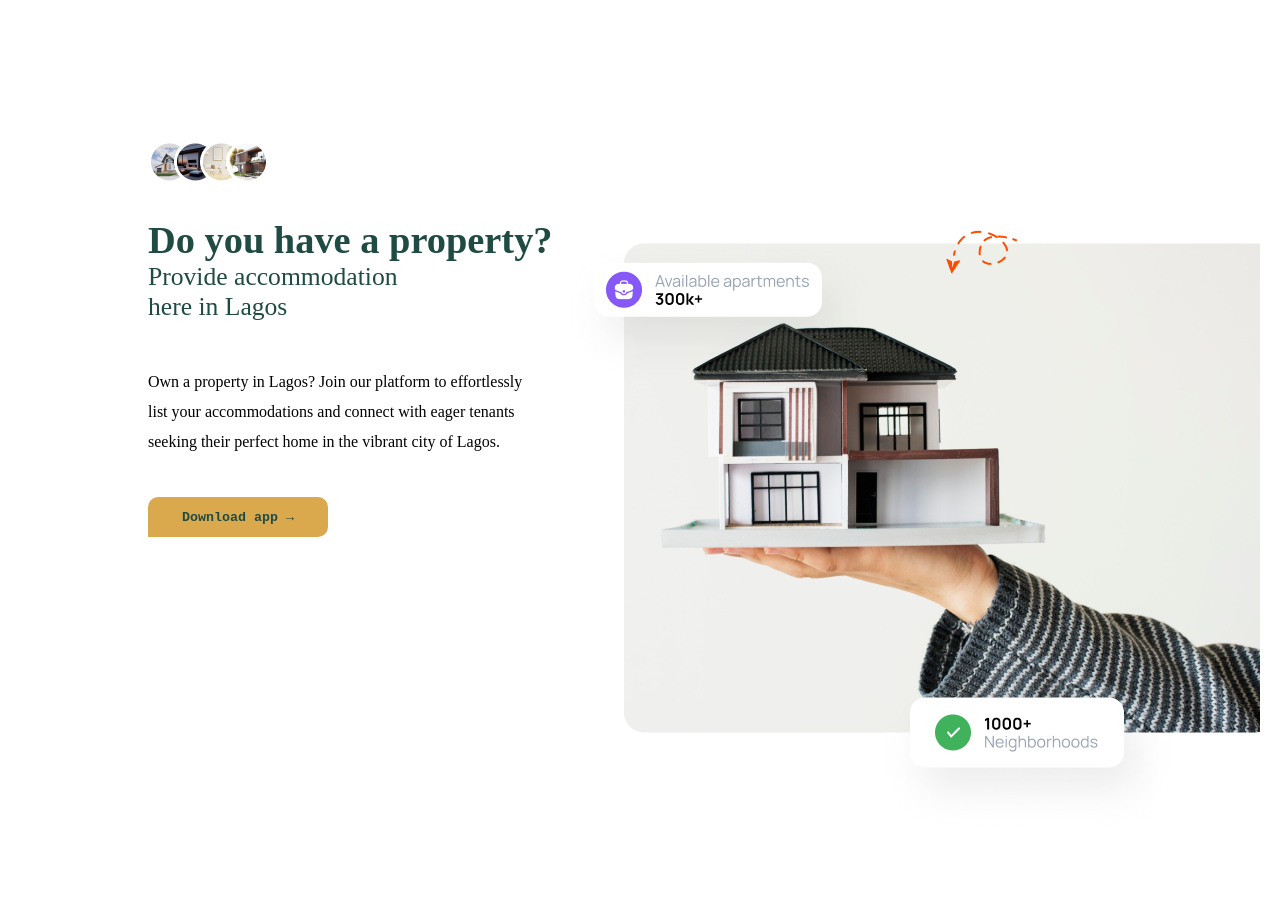
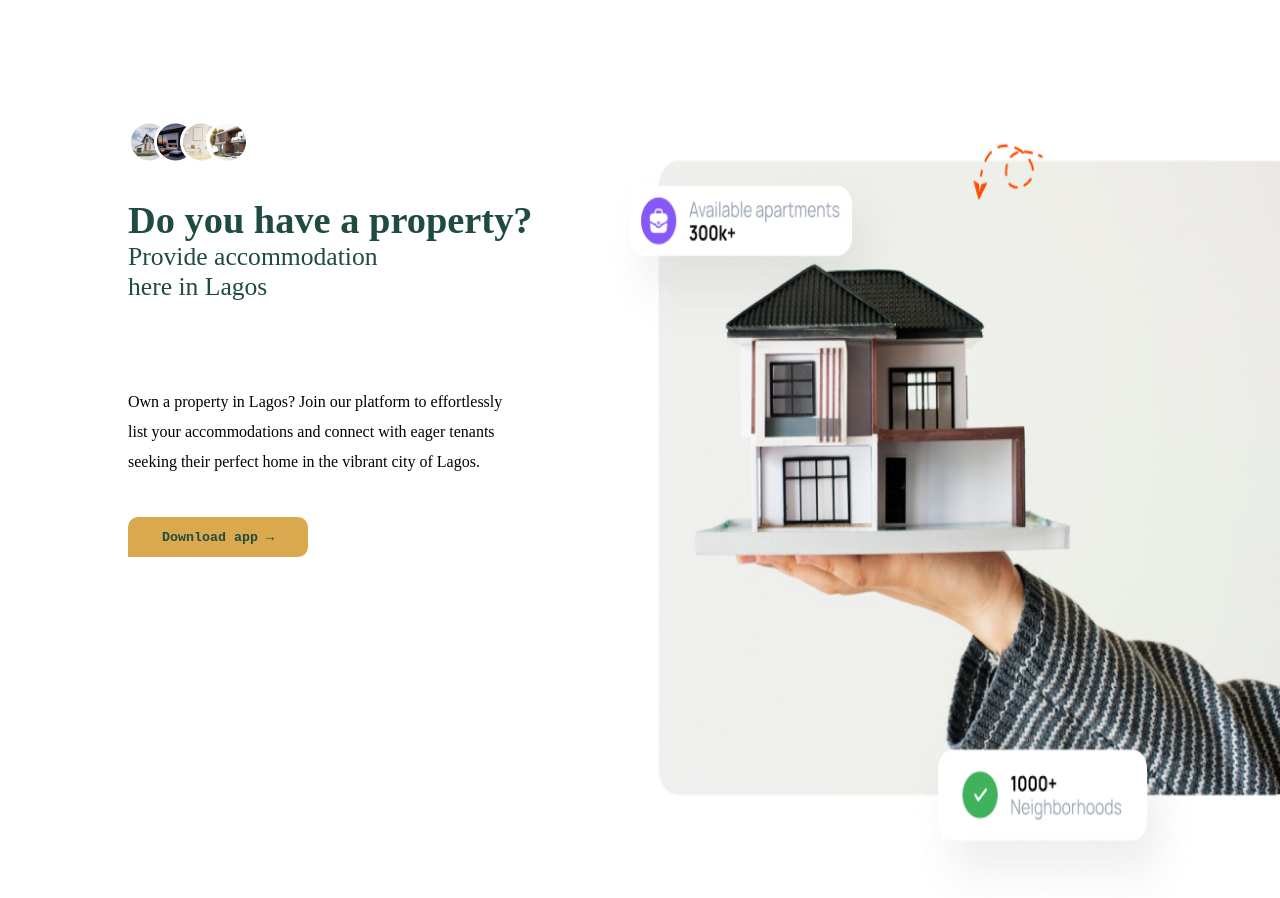
Before and after one commit to David-coding-lab/Resida-, a React (Create React App) app: page / in a window 1280 px wide. Shown: the part 3660-4558 px from the top of the page. Built offline with nearby package versions, Linux system fonts and the light colour scheme.

Commit message:
fixed responsive issues

```diff
--- a/src/App.css
+++ b/src/App.css
@@ -33,7 +33,7 @@
     margin-top: 2.5%;
   }
 }
-@media all and (max-width: 900px) {
+@media all and (max-width: 860px) {
   .hero {
     height: 90vh;
   }
@@ -51,15 +51,15 @@
     height: 80%;
   }
   .Feaqured_Properties_Section {
-    height: 220vh;
+    height: auto;
   }
   .featured_items_cards_container {
     display: flex;
     flex-direction: column;
-    height: 90vh;
+    height: auto;
   }
   .cards {
-    width: 70vw;
+    width: 50vw;
     margin-bottom: 10%;
     margin-top: 0;
   }
@@ -121,7 +121,7 @@
     font-size: 12px;
   }
   .Feaqured_Properties_Section {
-    height: 150vh;
+    height: 300vh;
   }
   .cards {
     width: 55vw;
@@ -156,6 +156,7 @@
     width: 100vw;
   }
   .prop_heading_txt_container h1 {
+    margin-bottom: 7px;
     font-size: 6vw;
   }
   .prop_heading_txt_container h2 {
--- a/src/Components/components.css
+++ b/src/Components/components.css
@@ -259,7 +259,7 @@ button{
   height: 100vh;
   display: flex;
   flex-direction: column;
-  justify-content: center;
+  /* justify-content: center; */
   align-items: center;
   text-align: center;
 }
@@ -294,7 +294,6 @@ button{
   width: 100vw;
   height: 100vh;
   display: flex;
-  padding: 20px;
 }
 .property_heading {
   padding-left: 10vw;
@@ -323,7 +322,7 @@ button{
 }
 .property_cta_txt_btn {
   width: 30vw;
-  height: 30vh;
+  height: 40vh;
   line-height: 30px;
   display: flex;
   flex-direction: column;
@@ -336,9 +335,12 @@ button{
 .property_img_container {
   display: flex;
   margin-left: auto;
+  overflow: hidden;
+  width: 85vh;
+  height: 100vh;
 }
 .property_img_container img {
-  width: auto;
-  height: auto;
+  width: 100%;
+  height: 100%;
 }
 /* section ends */
--- a/src/index.js
+++ b/src/index.js
@@ -5,7 +5,7 @@ import App from './App'
 const container = document.getElementById('root')
 const root = createRoot(container)
 root.render(
-    <di>
+    <div>
         <App />
-    </di>
+    </div>
 )
```
Also changed, not shown: 1 other file (tests, documents, lock files or other folders).
